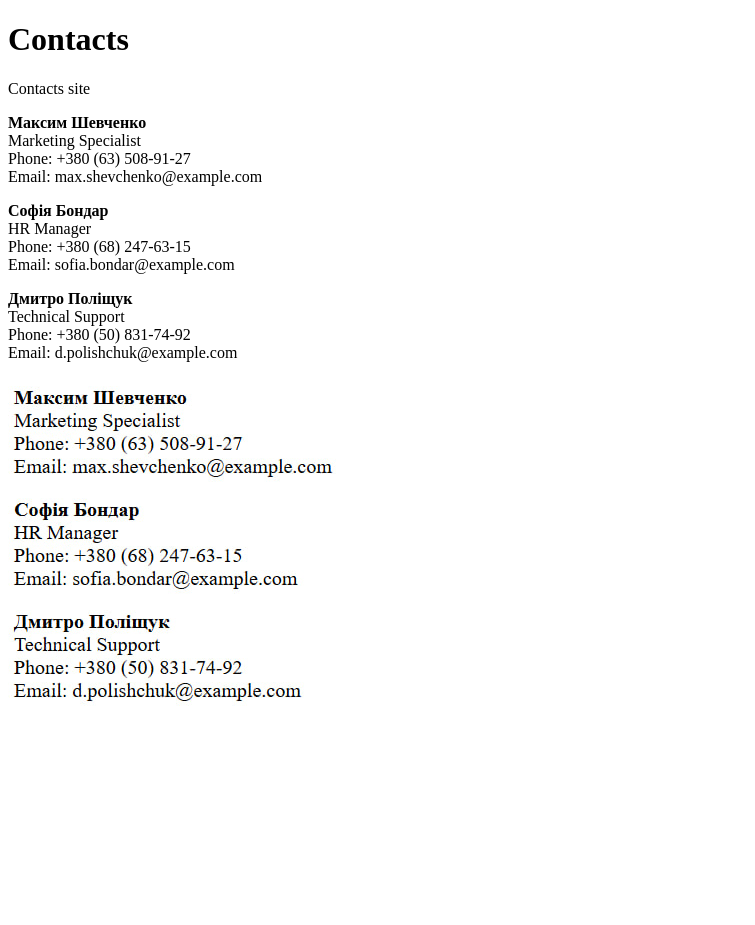
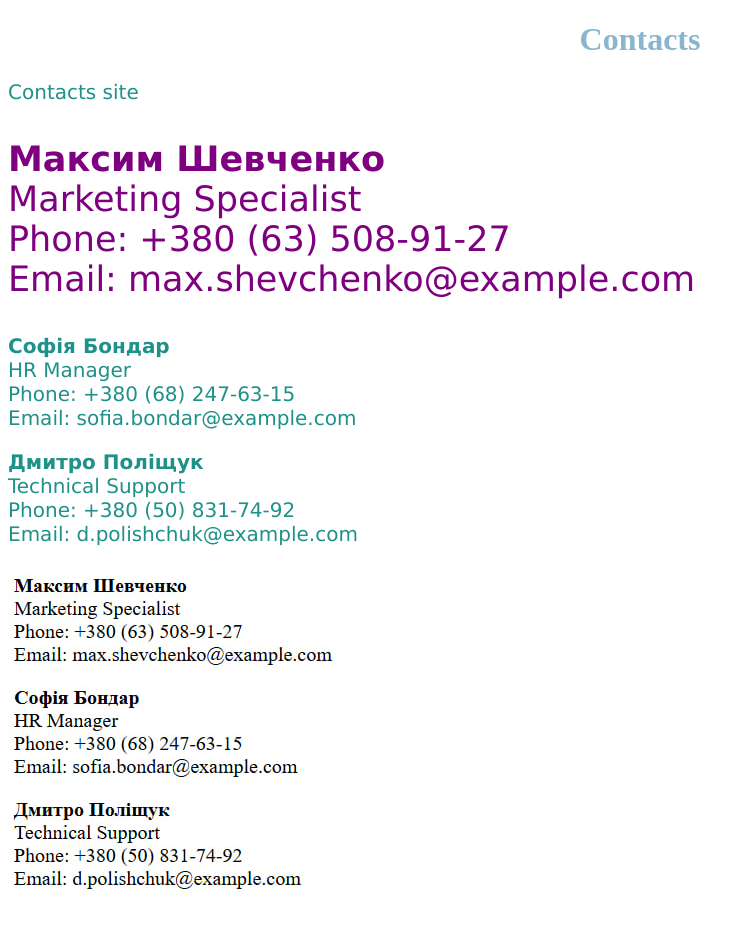
Before and after one commit to romahaandreevith/Homework, a plain HTML site: page pages/contact.html in a window 1280 px wide. Shown: the whole page, without its empty margins (0-755 px from the left). Before the commit the page ends 800 px from the top, so only its background shows below. Drawn offline with Linux system fonts and the light colour scheme.

Commit message:
new commit

```diff
--- a/pages/contact.html
+++ b/pages/contact.html
@@ -2,12 +2,20 @@
 <html>
 <head>
 <title>Contacts</title>
+<link rel="stylesheet" href="../style.css">
+ <style>
+p {
+  font-family: verdana;
+  font-size: 20px;
+  color: #008080;
+}
+</style>
 </head>
 <body>
 
 <h1>Contacts</h1>
 <p>Contacts site</p>
-<p>
+<p style="font-family: verdana; font-size: 35px; color: #7e0080">
     <b>Максим Шевченко</b><br>
     Marketing Specialist<br>
     Phone: +380 (63) 508-91-27<br>
--- /dev/null
+++ b/style.css
@@ -0,0 +1,14 @@
+
+body {
+h1 {
+  color: rgb(138, 181, 205);
+  /*ця властивість визначає колір тексту заголовка*/
+  text-align: center;
+}
+
+p {
+  font-family: verdana;
+  font-size: 20px;
+  color: rgb(30, 145, 136);
+}
+}
```
Also changed, not shown: index.html (+2 -1 lines), pages/gallery.html (+10 -0 lines).
